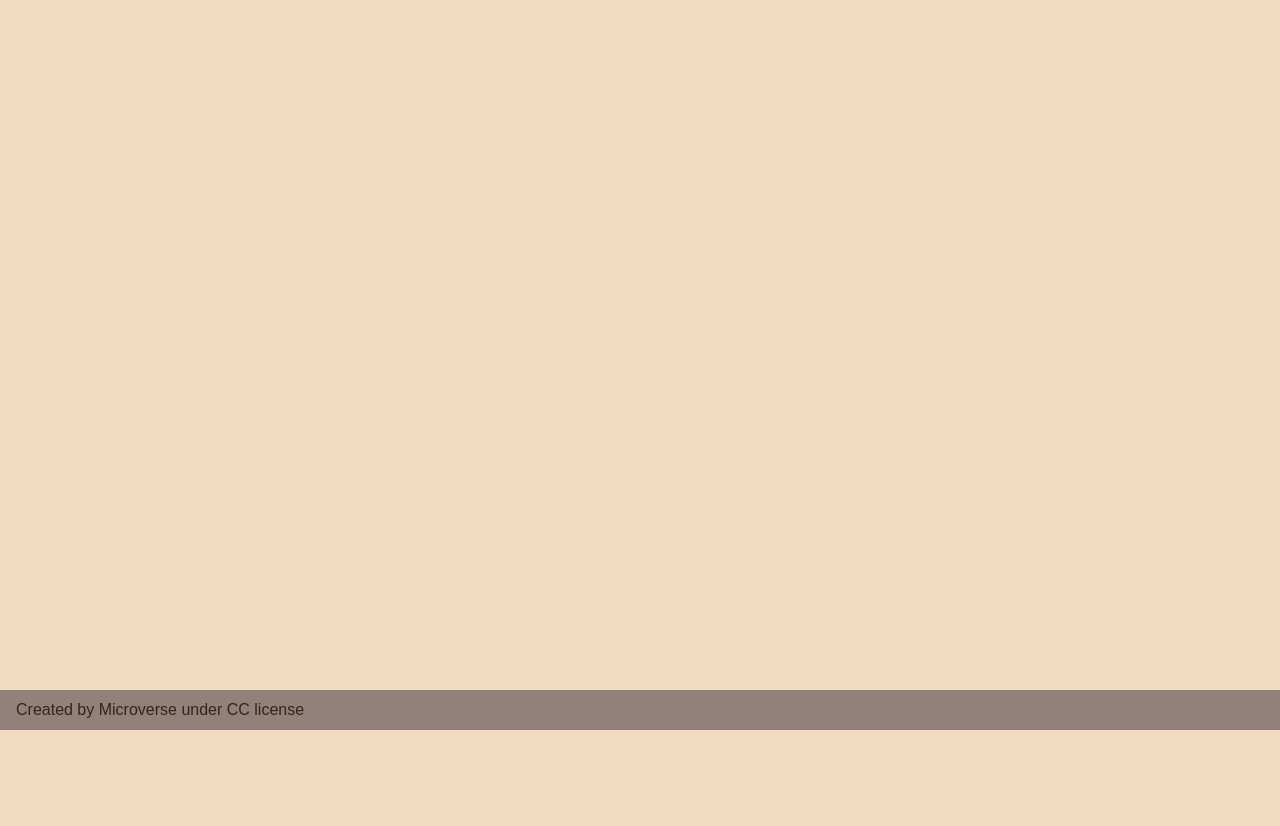
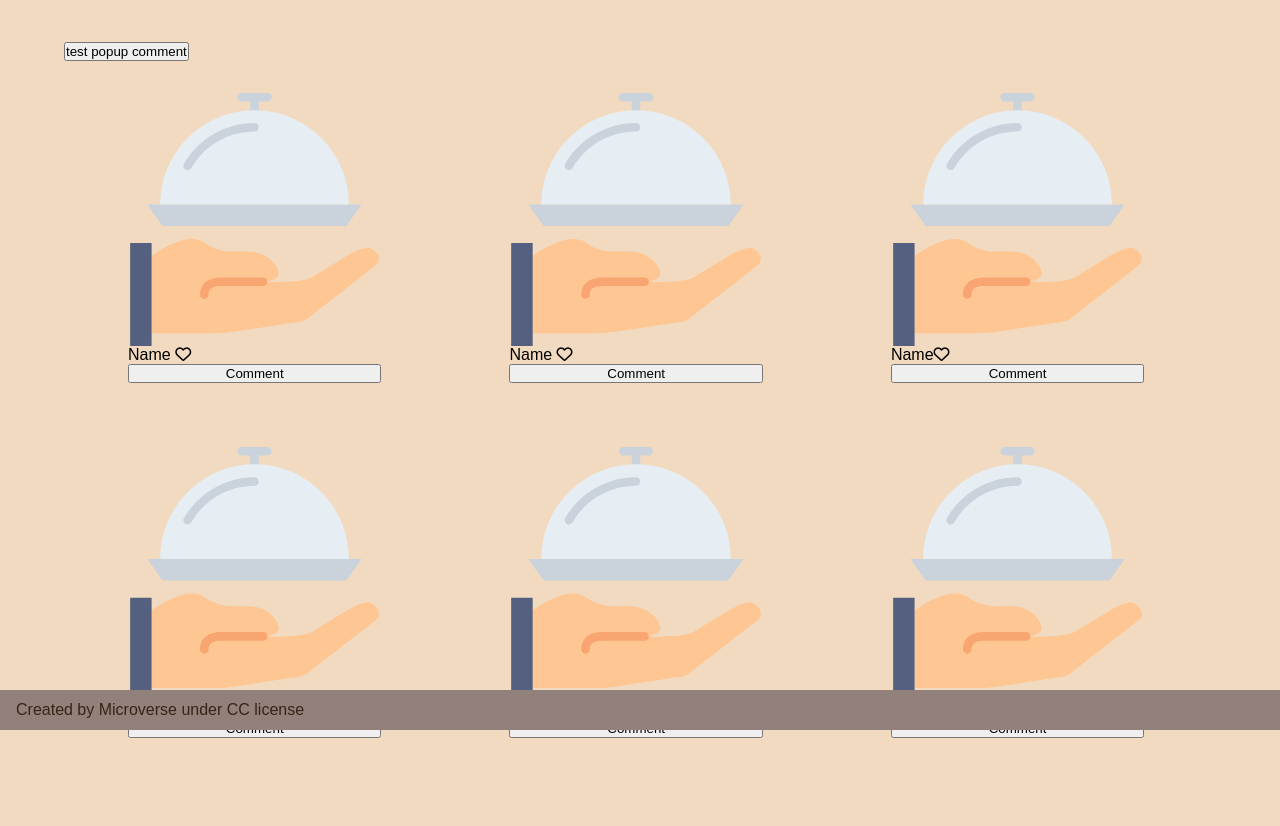
Before and after one commit to medaminedev66/javascript-capstone, a website built with webpack: page src/index.html in a window 1280 px wide. Shown: the part 70-896 px from the top of the page. Before the commit the page ends 800 px from the top, so only its background shows below. Built offline with nearby package versions, Linux system fonts and the light colour scheme.

Commit message:
Create getAPI.js and create ul to display items and style them using CSS

```diff
--- a/src/index.html
+++ b/src/index.html
@@ -4,6 +4,7 @@
     <meta charset="UTF-8">
     <meta http-equiv="X-UA-Compatible" content="IE=edge">
     <meta name="viewport" content="width=device-width, initial-scale=1.0">
+    <script src='https://kit.fontawesome.com/a076d05399.js' crossorigin='anonymous'></script>
     <title>Capstone</title>
 </head>
 <body>
@@ -24,6 +25,39 @@
     </header>
     <main>
        <button class="test-comment">test popup comment</button>
+
+       <ul class="menuSection">
+           <li class="menuItem">
+               <img src="./img/meal.svg">
+               <p>Name <i class='far fa-heart'></i></p>
+               <button>Comment</button>
+           </li>
+           <li class="menuItem">
+            <img src="./img/meal.svg">
+            <p>Name <i class='far fa-heart'></i></p>
+            <button>Comment</button>
+        </li>
+        <li class="menuItem">
+            <img src="./img/meal.svg">
+            <p>Name<i class='far fa-heart'></i></p>
+            <button>Comment</button>
+        </li>
+        <li class="menuItem">
+            <img src="./img/meal.svg">
+            <p>Name <i class='far fa-heart'></i></p>
+            <button>Comment</button>
+        </li>
+        <li class="menuItem">
+            <img src="./img/meal.svg">
+            <p>Name <i class='far fa-heart'></i></p>
+            <button>Comment</button>
+        </li>
+        <li class="menuItem">
+            <img src="./img/meal.svg">
+            <p>Name <i class='far fa-heart'></i></p>
+            <button>Comment</button>
+        </li>
+       </ul>
     </main>
     <footer>
         <span>Created by Microverse under CC license</span>
--- a/src/style.css
+++ b/src/style.css
@@ -54,6 +54,31 @@ header nav ul li a {
   color: currentColor;
 }
 
+main {
+  margin: 4rem;
+}
+
+main .menuSection {
+  list-style: none;
+  display: flex;
+  flex-direction: row;
+  align-items: center;
+  flex-wrap: wrap;
+}
+
+main .menuSection .menuItem {
+  display: flex;
+  flex-direction: column;
+  padding: 0;
+  width: 22%;
+  margin: 2rem 4rem;
+}
+
+main .menuSection .menuitem img {
+  width: 50px;
+  height: 50px;
+}
+
 footer {
   display: flex;
   position: fixed;
```
Also changed, not shown: src/getAPI.js (added).
